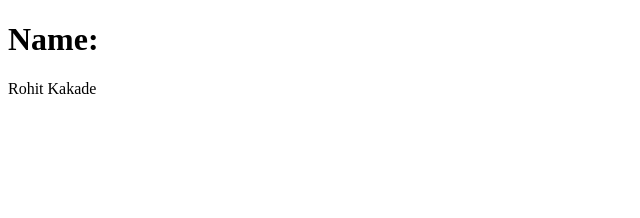
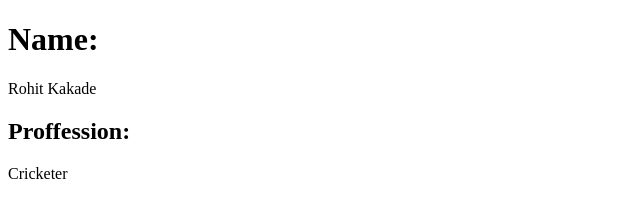
Before and after one commit to Rohh820/SE-DEMO, a plain HTML site: page index.html in a window 1280 px wide. Shown: the whole page, without its empty margins (0-640 px from the left). Drawn offline with Linux system fonts and the light colour scheme.

Commit message:
New changes made

```diff
--- a/index.html
+++ b/index.html
@@ -8,5 +8,8 @@
 <body>
     <h1>Name:</h1>
     <p>Rohit Kakade</p>
+
+    <h2>Proffession:</h2>
+    <p>Cricketer</p>
 </body>
 </html>
```
